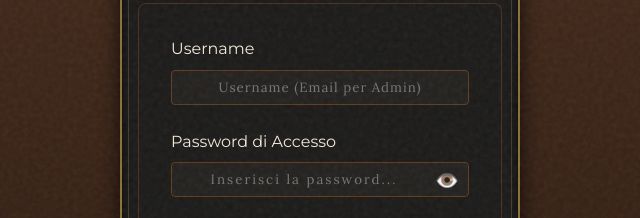
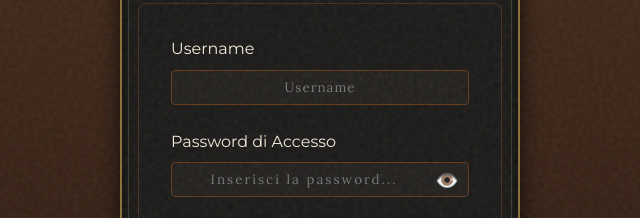
Before and after one commit to AnthonyWithTh/FranklinToccoMagico-BarberShop, a plain HTML site: page admin/login.html in a window 1280 px wide. Shown: the part 310-528 px from the top of the page, 320-960 px from the left. Drawn offline with nearby package versions, Linux system fonts and the light colour scheme; a web font is replaced by a local one.

Commit message:
Revert placeholder to Username

```diff
--- a/admin/login.html
+++ b/admin/login.html
@@ -29,7 +29,7 @@
         <form id="login-form" class="admin-form" onsubmit="event.preventDefault(); handleLogin();">
             <div class="form-group" style="margin-bottom: 1.5rem;">
                 <label for="username" style="font-family: var(--font-admin); color: var(--color-text-cream); display: block; margin-bottom: 0.5rem;">Username</label>
-                <input type="text" id="username" class="vintage-input" placeholder="Username (Email per Admin)" required style="width: 100%; text-align: center; letter-spacing: 1px;">
+                <input type="text" id="username" class="vintage-input" placeholder="Username" required style="width: 100%; text-align: center; letter-spacing: 1px;">
             </div>
 
             <div class="form-group" style="margin-bottom: 1.5rem;">
```
